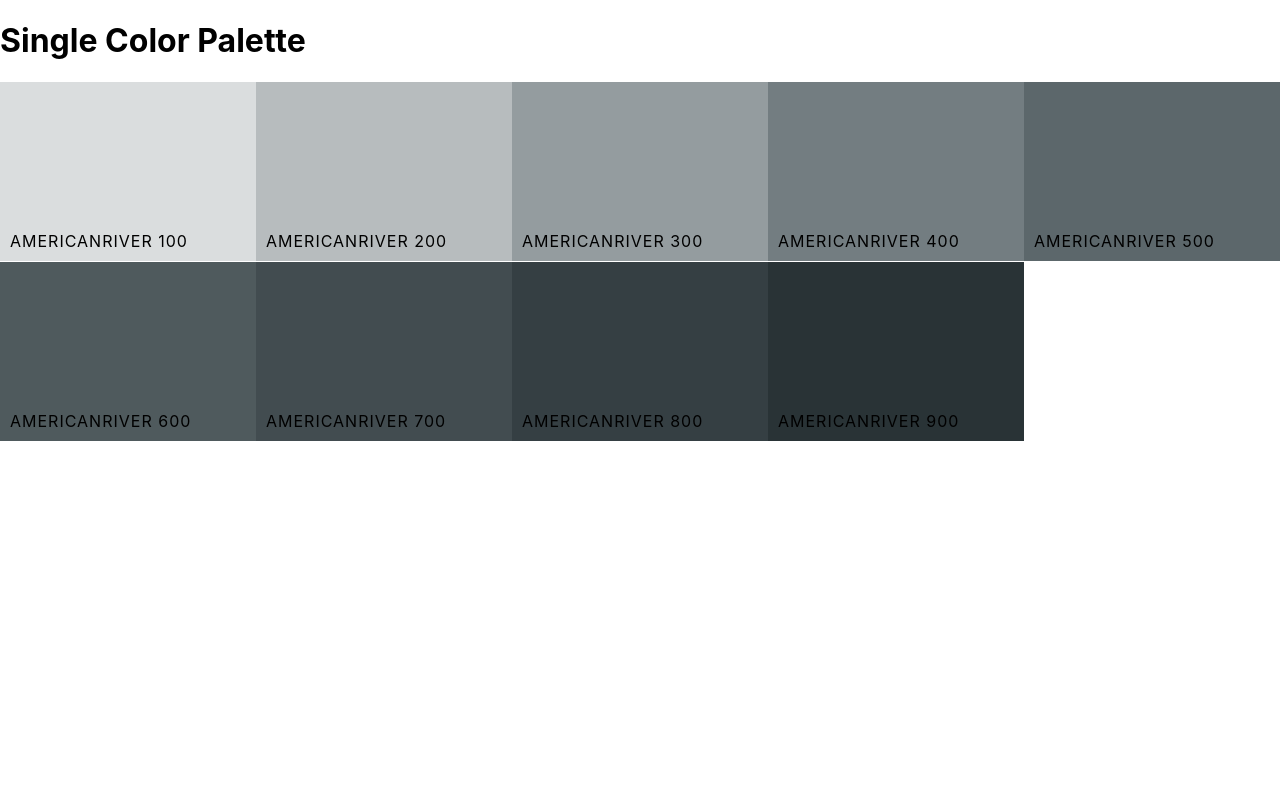
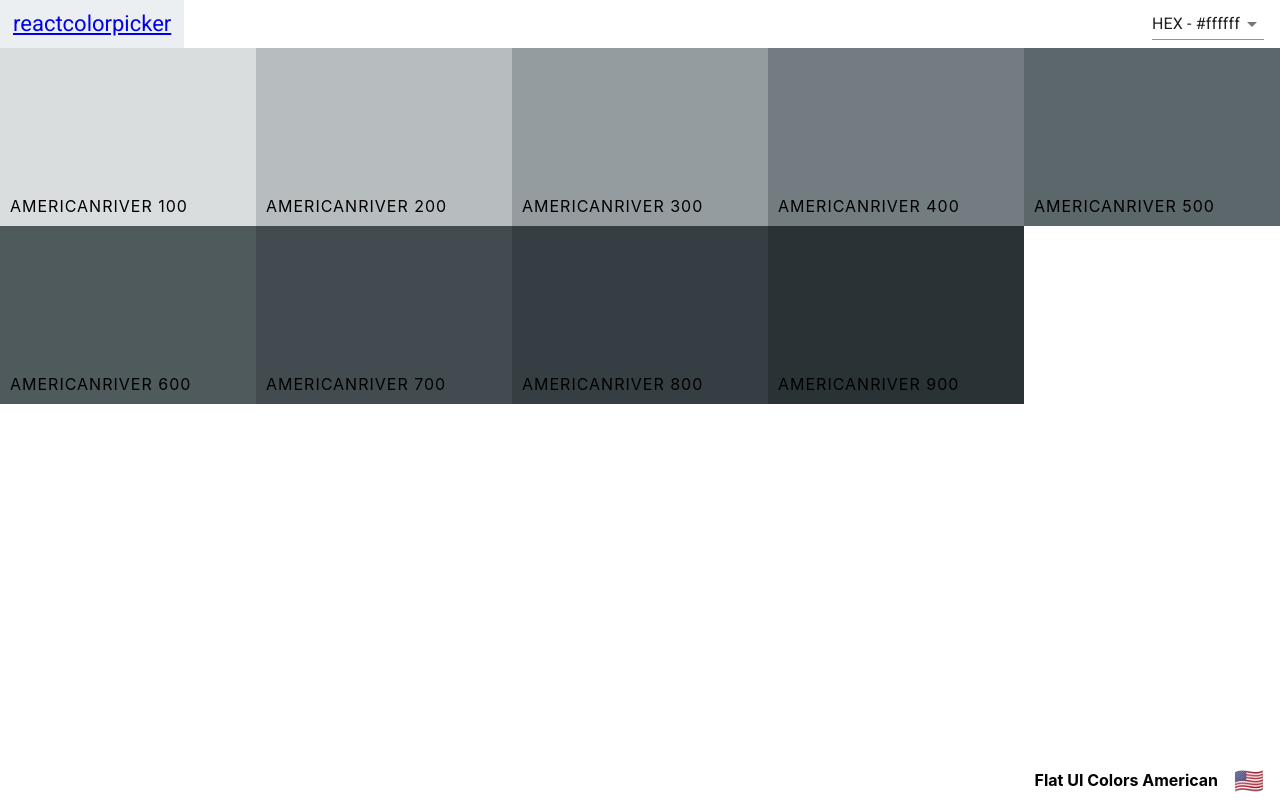
Before and after one commit to Philme1/Massive-Color-App, a React (Create React App) app: page /palette/flat-ui-colors-american/americanriver in a window 1280 px wide. Built offline with nearby package versions, Linux system fonts and the light colour scheme.

Commit message:
Add Navbar and PaletteFooter

```diff
--- a/src/ColorBox.js
+++ b/src/ColorBox.js
@@ -49,6 +49,6 @@
 export default ColorBox;
 
 
-{/* <Link to={`/palette/${paletteId}/${id}`} onClick={e => e.stopPropagation()}>
+/* <Link to={`/palette/${paletteId}/${id}`} onClick={e => e.stopPropagation()}>
 <span className="see-more">More</span>
-</Link> */}
+</Link> */
--- a/src/Navbar.js
+++ b/src/Navbar.js
@@ -31,13 +31,14 @@
   }
 
   render() {
-    const { level, changeLevel } = this.props;
+    const { level, changeLevel, showingFullPalette } = this.props;
     const { format } = this.state;
     return (
       <header className="Navbar">
           <div className="logo">
             <Link to="/">reactcolorpicker</Link>
           </div>
+          {showingFullPalette && (
             <div className="slider-container">
             <span>Level: {level} </span>
              <div className="slider">
@@ -50,6 +51,8 @@
                />
                </div>
           </div>
+          )}
+
        <div className="select-container">
          <Select value={format} onChange={this.handleFormatChange}>
           <MenuItem value="hex">HEX - #ffffff</MenuItem>
--- a/src/Palette.js
+++ b/src/Palette.js
@@ -3,6 +3,7 @@
 
 import "./Palette.css"
 import Navbar from './Navbar';
+import PaletteFooter from './PaletteFooter';
 
 class Palette extends Component {
   constructor(props) {
@@ -36,14 +37,16 @@
     ))
     return (
       <div className="Palette">
-        <Navbar level={level} changeLevel={this.changeLevel} handleChange={this.changeFormat} />
+        <Navbar
+          level={level}
+          changeLevel={this.changeLevel}
+          handleChange={this.changeFormat}
+          showingFullPalette
+          />
         <div className="Palette-colors">
           {colorBoxes}
         </div>
-        <footer className="Palette-footer">
-          {paletteName}
-          <span className="emoji"> {emoji} </span>
-        </footer>
+        <PaletteFooter paletteName={paletteName} emoji={emoji} />
       </div>
     )
   }
--- /dev/null
+++ b/src/PaletteFooter.js
@@ -0,0 +1,13 @@
+import React from 'react'
+
+function PaletteFooter(props) {
+  const { paletteName, emoji } = props;
+  return (
+    <footer className="Palette-footer">
+      {paletteName}
+      <span className="emoji"> {emoji} </span>
+    </footer>
+  )
+}
+
+export default PaletteFooter;
--- a/src/SingleColorPalette.js
+++ b/src/SingleColorPalette.js
@@ -1,10 +1,14 @@
 import React, { Component } from 'react';
 import ColorBox from "./ColorBox";
+import Navbar from './Navbar';
+import PaletteFooter from './PaletteFooter';
 
 class SingleColorPalette extends Component {
   constructor(props) {
     super(props)
     this._shades = this.gatherShades(this.props.palette, this.props.colorId);
+    this.state = { format: "hex" }
+    this.changeFormat = this.changeFormat.bind(this);
   }
 
   gatherShades(palette, colorToFilterBy) {
@@ -21,21 +25,28 @@
     return shades.slice(1);
   }
 
+  changeFormat(val) {
+    this.setState({ format: val})
+  }
+
   render() {
+    const { format } = this.state;
+    const { paletteName, emoji } = this.props.palette;
     const colorBoxes = this._shades.map(color => (
       <ColorBox
         key={color.name}
         name={color.name}
-        background={color.hex}
+        background={color[format]}
         showLink={false}
       />
     ));
     return (
       <div className="Palette">
-        <h1>Single Color Palette</h1>
+        <Navbar handleChange={this.changeFormat} showingFullPalette={false} />
         <div className="Palette-colors">
           {colorBoxes}
         </div>
+        <PaletteFooter paletteName={paletteName} emoji={emoji} />
       </div>
     )
   }
```
Lines whose indentation alone changed are shown as unchanged.
